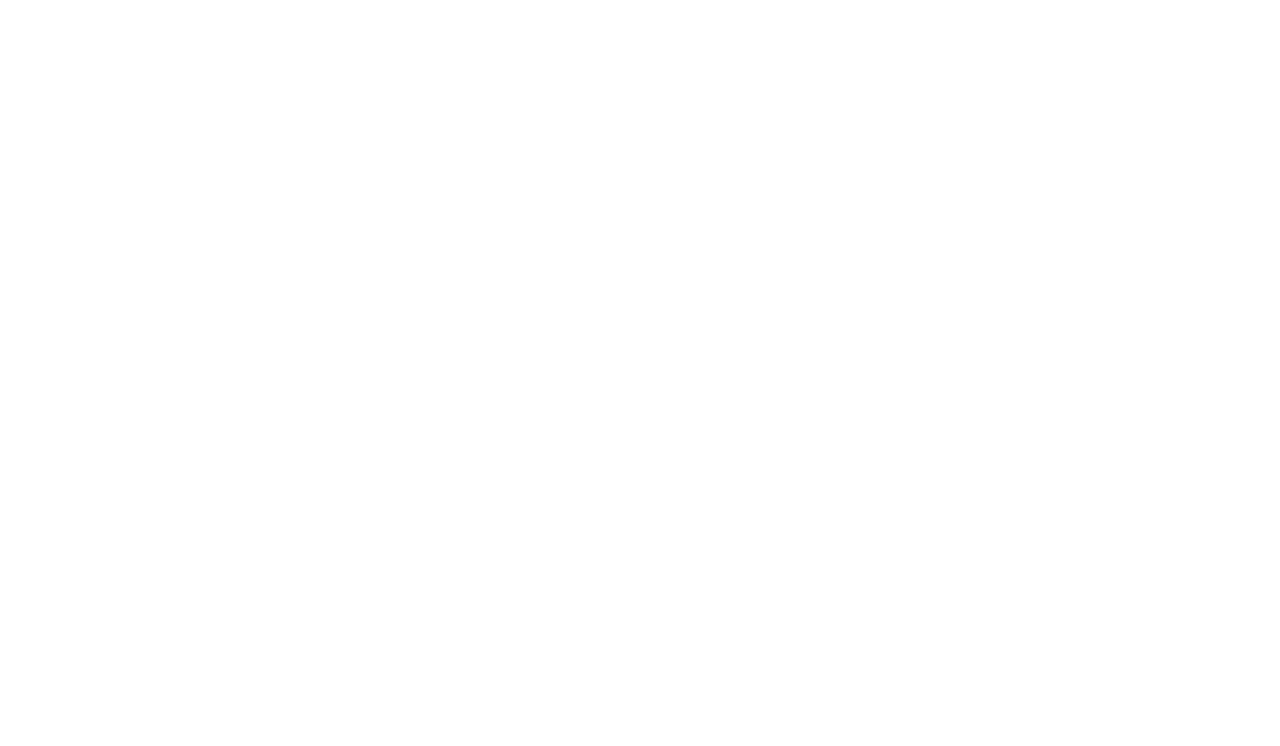
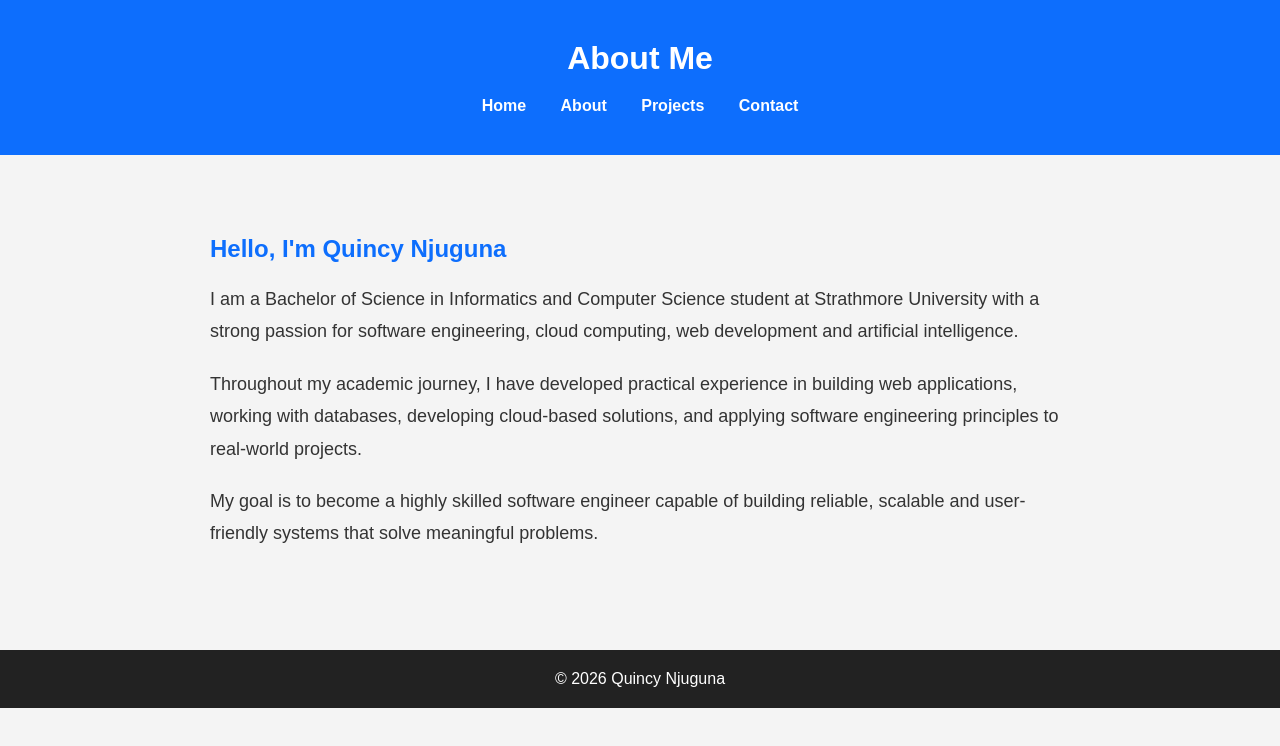
Before and after one commit to IS-PROJECT-2026/portfolio-166316, a plain HTML site: page about.html in a window 1280 px wide. Drawn offline with Linux system fonts and the light colour scheme.

Commit message:
feat: create about page

```diff
--- a/about.html
+++ b/about.html
@@ -0,0 +1,53 @@
+<!DOCTYPE html>
+<html lang="en">
+<head>
+    <meta charset="UTF-8">
+    <meta name="viewport" content="width=device-width, initial-scale=1.0">
+    <title>About Me | Quincy Njuguna</title>
+    <link rel="stylesheet" href="styles.css">
+</head>
+<body>
+
+<header>
+    <h1>About Me</h1>
+
+    <nav>
+        <a href="index.html">Home</a>
+        <a href="about.html">About</a>
+        <a href="projects.html">Projects</a>
+        <a href="contact.html">Contact</a>
+    </nav>
+</header>
+
+<section class="about">
+
+    <h2>Hello, I'm Quincy Njuguna</h2>
+
+    <p>
+        I am a Bachelor of Science in Informatics and Computer Science student at
+        Strathmore University with a strong passion for software engineering,
+        cloud computing, web development and artificial intelligence.
+    </p>
+
+    <p>
+        Throughout my academic journey, I have developed practical experience in
+        building web applications, working with databases, developing cloud-based
+        solutions, and applying software engineering principles to real-world projects.
+    </p>
+
+    <p>
+        My goal is to become a highly skilled software engineer capable of
+        building reliable, scalable and user-friendly systems that solve
+        meaningful problems.
+    </p>
+
+</section>
+
+<footer>
+    <p>&copy; 2026 Quincy Njuguna</p>
+</footer>
+
+<script src="script.js"></script>
+
+</body>
+</html>
--- a/styles.css
+++ b/styles.css
@@ -60,3 +60,19 @@
     padding:20px;
     margin-top:50px;
 }
+.about{
+    max-width:900px;
+    margin:60px auto;
+    padding:20px;
+}
+
+.about h2{
+    color:#0d6efd;
+    margin-bottom:20px;
+}
+
+.about p{
+    margin-bottom:20px;
+    line-height:1.8;
+    font-size:18px;
+}
```
